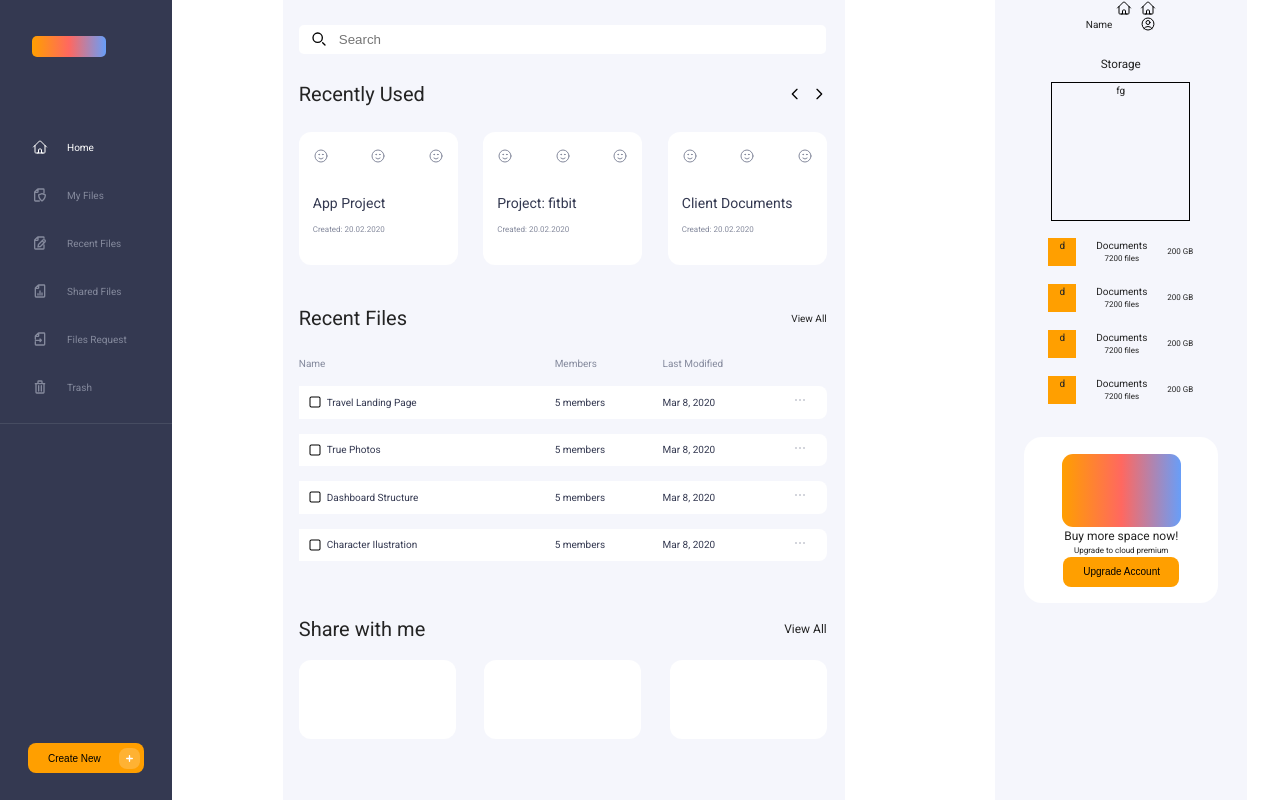
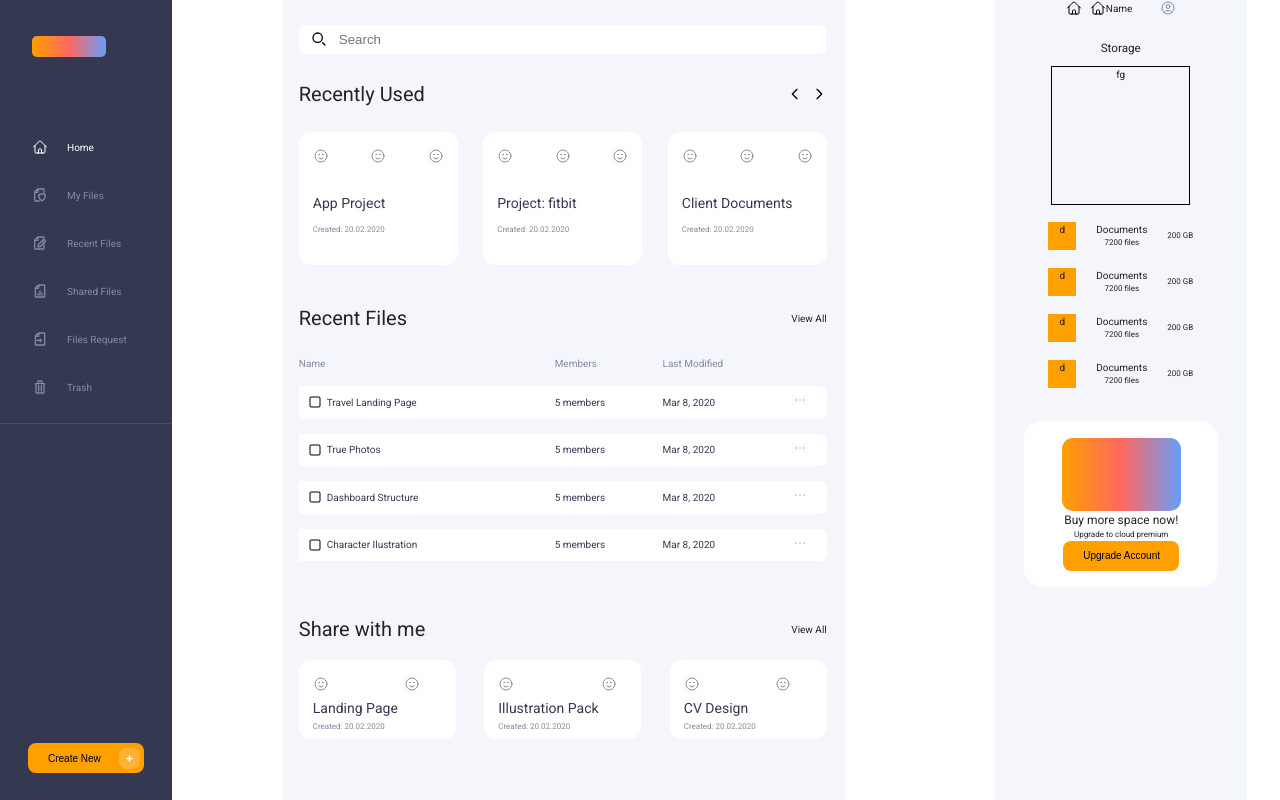
Before and after one commit to lexcode1227/CSS-Nerdery-Challenge, a React (Vite) app: page / in a window 1280 px wide. Built offline with nearby package versions, Linux system fonts and the light colour scheme.

Commit message:
style(share sub-section): add styles to the cards

```diff
--- a/src/components/GraficSection.css
+++ b/src/components/GraficSection.css
@@ -11,7 +11,7 @@
     gap: 24px;
 }
 
-.cardContainer > div {
+.containerTop-User > div {
     display: flex;
     justify-content: space-between;
     align-items: center;
--- a/src/components/GraficSection.tsx
+++ b/src/components/GraficSection.tsx
@@ -3,7 +3,7 @@ import './GraficSection.css'
 const GraficSection = () => {
   return (
     <section className='graficSection'>
-        <div className='container'>
+        <div className='containerTop-User'>
             <div>
                 <div className='box-icons'>
                     <svg xmlns="http://www.w3.org/2000/svg" fill="none" viewBox="0 0 24 24" strokeWidth="1.5" stroke="currentColor">
--- a/src/components/MainSection.css
+++ b/src/components/MainSection.css
@@ -137,6 +137,20 @@
 .card-small {
     width: 157px;
     height: 79px;
+    gap: 6px;
+    padding-right: 36px;
+}
+
+.card-small:nth-child(2) {
+    padding-right: 24px;
+}
+
+.card-small > .card-icons {
+    gap: 2px;
+}
+
+.card-small > .card-title {
+    gap: 2px;
 }
 
 .tableContainer {
--- a/src/components/MainSection.tsx
+++ b/src/components/MainSection.tsx
@@ -159,19 +159,52 @@ const MainSection = () => {
             </table>
         </div>
         <div className='shareContainer cardContainer'>
-            <div className='cardBox'>
+            <div className='cardBox-title'>
                 <h3 className='title-h3'>Share with me</h3>
                 <p>View All</p>
             </div>
-            <div className='cardBox'>
+            <div className='cardBox-container'>
                 <article className='card card-small'>
-
+                    <div className='card-icons'>
+                        <svg xmlns="http://www.w3.org/2000/svg" fill="none" viewBox="0 0 24 24" stroke-width="1.5" stroke="currentColor">
+                            <path stroke-linecap="round" stroke-linejoin="round" d="M15.182 15.182a4.5 4.5 0 0 1-6.364 0M21 12a9 9 0 1 1-18 0 9 9 0 0 1 18 0ZM9.75 9.75c0 .414-.168.75-.375.75S9 10.164 9 9.75 9.168 9 9.375 9s.375.336.375.75Zm-.375 0h.008v.015h-.008V9.75Zm5.625 0c0 .414-.168.75-.375.75s-.375-.336-.375-.75.168-.75.375-.75.375.336.375.75Zm-.375 0h.008v.015h-.008V9.75Z" />
+                        </svg>
+                        <svg xmlns="http://www.w3.org/2000/svg" fill="none" viewBox="0 0 24 24" stroke-width="1.5" stroke="currentColor">
+                            <path stroke-linecap="round" stroke-linejoin="round" d="M15.182 15.182a4.5 4.5 0 0 1-6.364 0M21 12a9 9 0 1 1-18 0 9 9 0 0 1 18 0ZM9.75 9.75c0 .414-.168.75-.375.75S9 10.164 9 9.75 9.168 9 9.375 9s.375.336.375.75Zm-.375 0h.008v.015h-.008V9.75Zm5.625 0c0 .414-.168.75-.375.75s-.375-.336-.375-.75.168-.75.375-.75.375.336.375.75Zm-.375 0h.008v.015h-.008V9.75Z" />
+                        </svg>
+                    </div>
+                    <div className='card-title'>
+                        <h3>Landing Page</h3>
+                        <h4>Created: 20.02.2020</h4>
+                    </div>
                 </article>
                 <article className='card card-small'>
-
+                    <div className='card-icons'>
+                        <svg xmlns="http://www.w3.org/2000/svg" fill="none" viewBox="0 0 24 24" stroke-width="1.5" stroke="currentColor">
+                            <path stroke-linecap="round" stroke-linejoin="round" d="M15.182 15.182a4.5 4.5 0 0 1-6.364 0M21 12a9 9 0 1 1-18 0 9 9 0 0 1 18 0ZM9.75 9.75c0 .414-.168.75-.375.75S9 10.164 9 9.75 9.168 9 9.375 9s.375.336.375.75Zm-.375 0h.008v.015h-.008V9.75Zm5.625 0c0 .414-.168.75-.375.75s-.375-.336-.375-.75.168-.75.375-.75.375.336.375.75Zm-.375 0h.008v.015h-.008V9.75Z" />
+                        </svg>
+                        <svg xmlns="http://www.w3.org/2000/svg" fill="none" viewBox="0 0 24 24" stroke-width="1.5" stroke="currentColor">
+                            <path stroke-linecap="round" stroke-linejoin="round" d="M15.182 15.182a4.5 4.5 0 0 1-6.364 0M21 12a9 9 0 1 1-18 0 9 9 0 0 1 18 0ZM9.75 9.75c0 .414-.168.75-.375.75S9 10.164 9 9.75 9.168 9 9.375 9s.375.336.375.75Zm-.375 0h.008v.015h-.008V9.75Zm5.625 0c0 .414-.168.75-.375.75s-.375-.336-.375-.75.168-.75.375-.75.375.336.375.75Zm-.375 0h.008v.015h-.008V9.75Z" />
+                        </svg>
+                    </div>
+                    <div className='card-title'>
+                        <h3>Illustration Pack</h3>
+                        <h4>Created: 20.02.2020</h4>
+                    </div>
                 </article>
                 <article className='card card-small'>
-
+                    <div className='card-icons'>
+                        <svg xmlns="http://www.w3.org/2000/svg" fill="none" viewBox="0 0 24 24" stroke-width="1.5" stroke="currentColor">
+                            <path stroke-linecap="round" stroke-linejoin="round" d="M15.182 15.182a4.5 4.5 0 0 1-6.364 0M21 12a9 9 0 1 1-18 0 9 9 0 0 1 18 0ZM9.75 9.75c0 .414-.168.75-.375.75S9 10.164 9 9.75 9.168 9 9.375 9s.375.336.375.75Zm-.375 0h.008v.015h-.008V9.75Zm5.625 0c0 .414-.168.75-.375.75s-.375-.336-.375-.75.168-.75.375-.75.375.336.375.75Zm-.375 0h.008v.015h-.008V9.75Z" />
+                        </svg>
+                        <svg xmlns="http://www.w3.org/2000/svg" fill="none" viewBox="0 0 24 24" stroke-width="1.5" stroke="currentColor">
+                            <path stroke-linecap="round" stroke-linejoin="round" d="M15.182 15.182a4.5 4.5 0 0 1-6.364 0M21 12a9 9 0 1 1-18 0 9 9 0 0 1 18 0ZM9.75 9.75c0 .414-.168.75-.375.75S9 10.164 9 9.75 9.168 9 9.375 9s.375.336.375.75Zm-.375 0h.008v.015h-.008V9.75Zm5.625 0c0 .414-.168.75-.375.75s-.375-.336-.375-.75.168-.75.375-.75.375.336.375.75Zm-.375 0h.008v.015h-.008V9.75Z" />
+                        </svg>
+                    </div>
+                    <div className='card-title'>
+                        <h3>CV Design</h3>
+                        <h4>Created: 20.02.2020</h4>
+                    </div>
                 </article>
             </div>
         </div>
```
